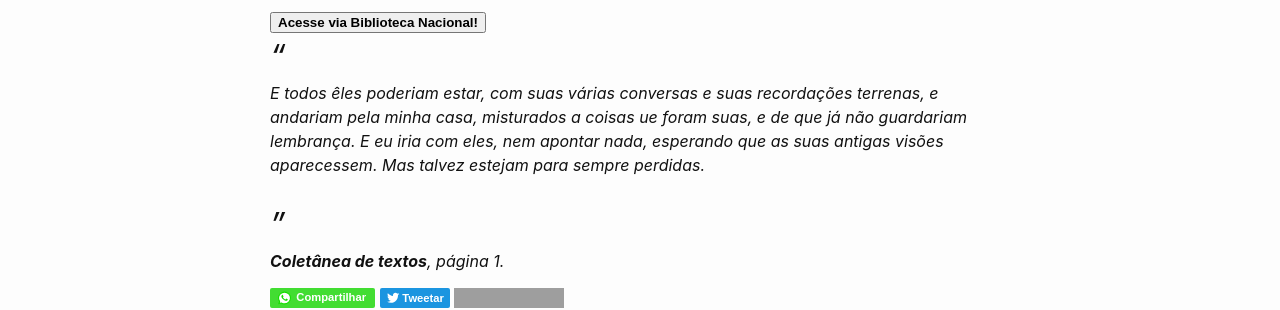
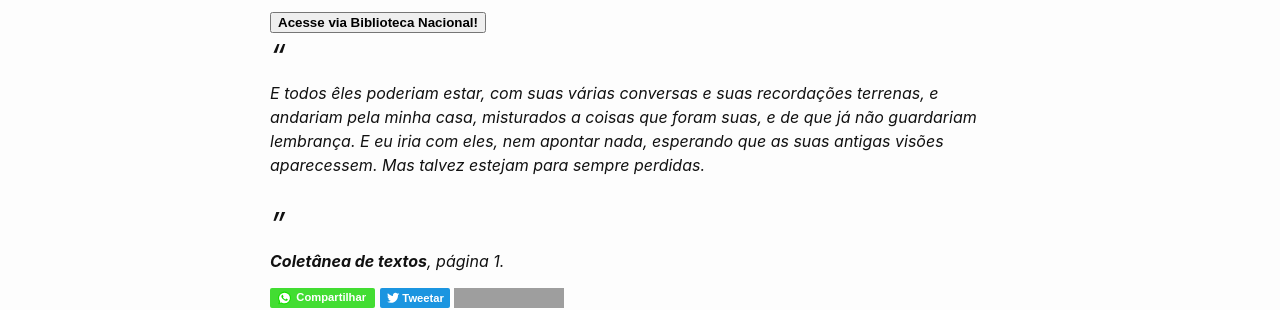
Before and after one commit to elas-na-literatura/elas-na-literatura.github.io, a Jekyll site: the page built from obras/coletanea-de-textos.md, in a window 1280 px wide. Shown: the part 300-610 px from the top of the page. Built offline with Jekyll 4.4.1, drawn with Linux system fonts in a browser that asks for light colours; comment, search, counter and statistics services are not loaded; grey boxes are pictures that could not be loaded.

Commit message:
maratona correção feat. lara + universitária rsrs

```diff
--- a/obras/coletanea-de-textos.md
+++ b/obras/coletanea-de-textos.md
@@ -9,6 +9,6 @@ link: http://objdigital.bn.br/acervo_digital/div_manuscritos/mss_I_07_12_033A_n0
 fontelivro: Biblioteca Nacional
 imagemcapa:
 quote: |
-  E todos êles poderiam estar, com suas várias conversas e suas recordações terrenas, e andariam pela minha casa, misturados a coisas ue foram suas, e de que já não guardariam lembrança. E eu iria com eles, nem apontar nada, esperando que as suas antigas visões aparecessem. Mas talvez estejam para sempre perdidas.
+  E todos êles poderiam estar, com suas várias conversas e suas recordações terrenas, e andariam pela minha casa, misturados a coisas que foram suas, e de que já não guardariam lembrança. E eu iria com eles, nem apontar nada, esperando que as suas antigas visões aparecessem. Mas talvez estejam para sempre perdidas.
 quotepagina: 1
 ---
```
Also changed, not shown: obras/a-isca.md (+2 -2 lines), obras/a-luta-trecho.md (+1 -1 lines), obras/adoracao-dos-reis.md (+1 -1 lines), obras/aventuras-de-diofanes.md (+1 -1 lines).
